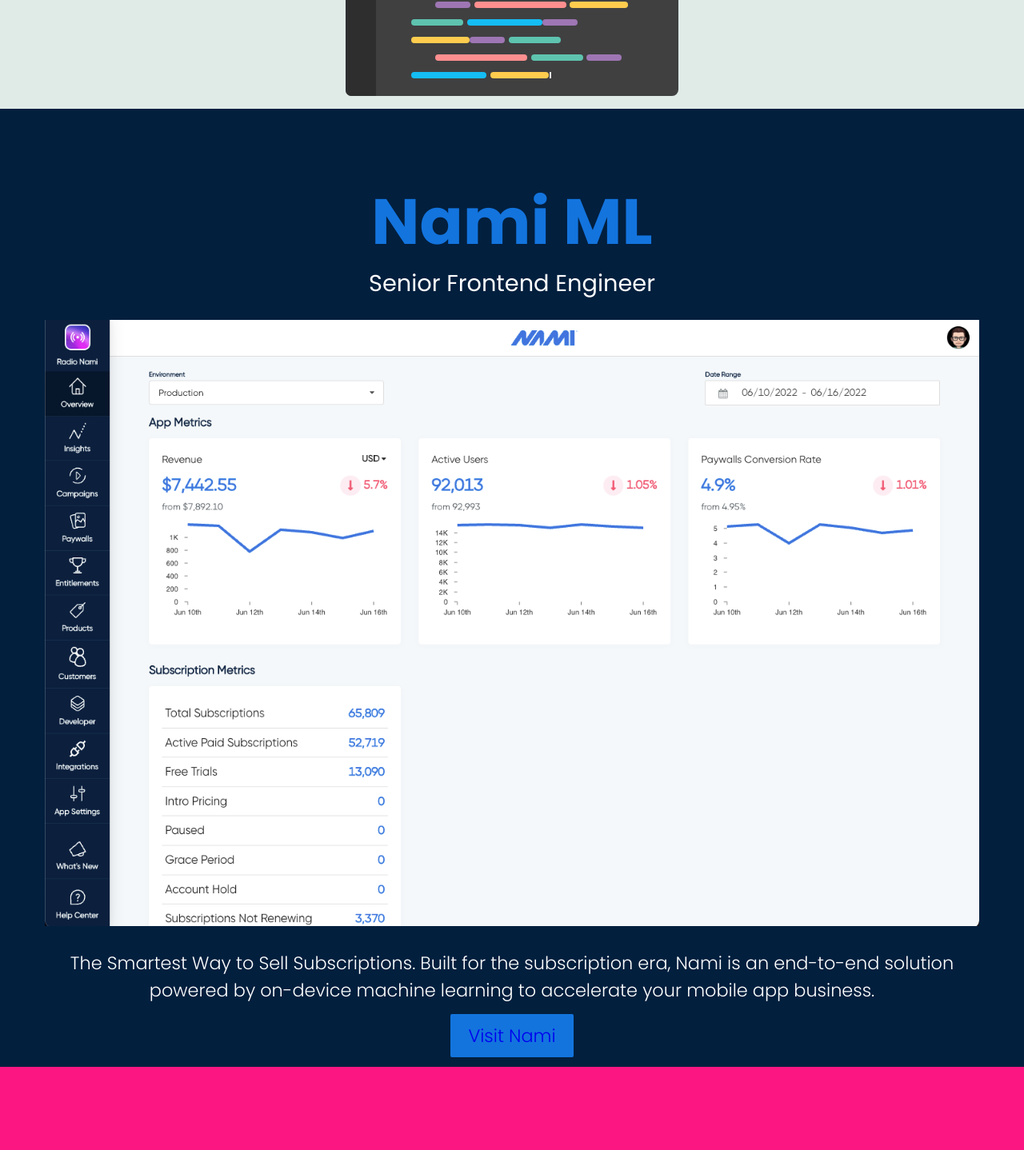
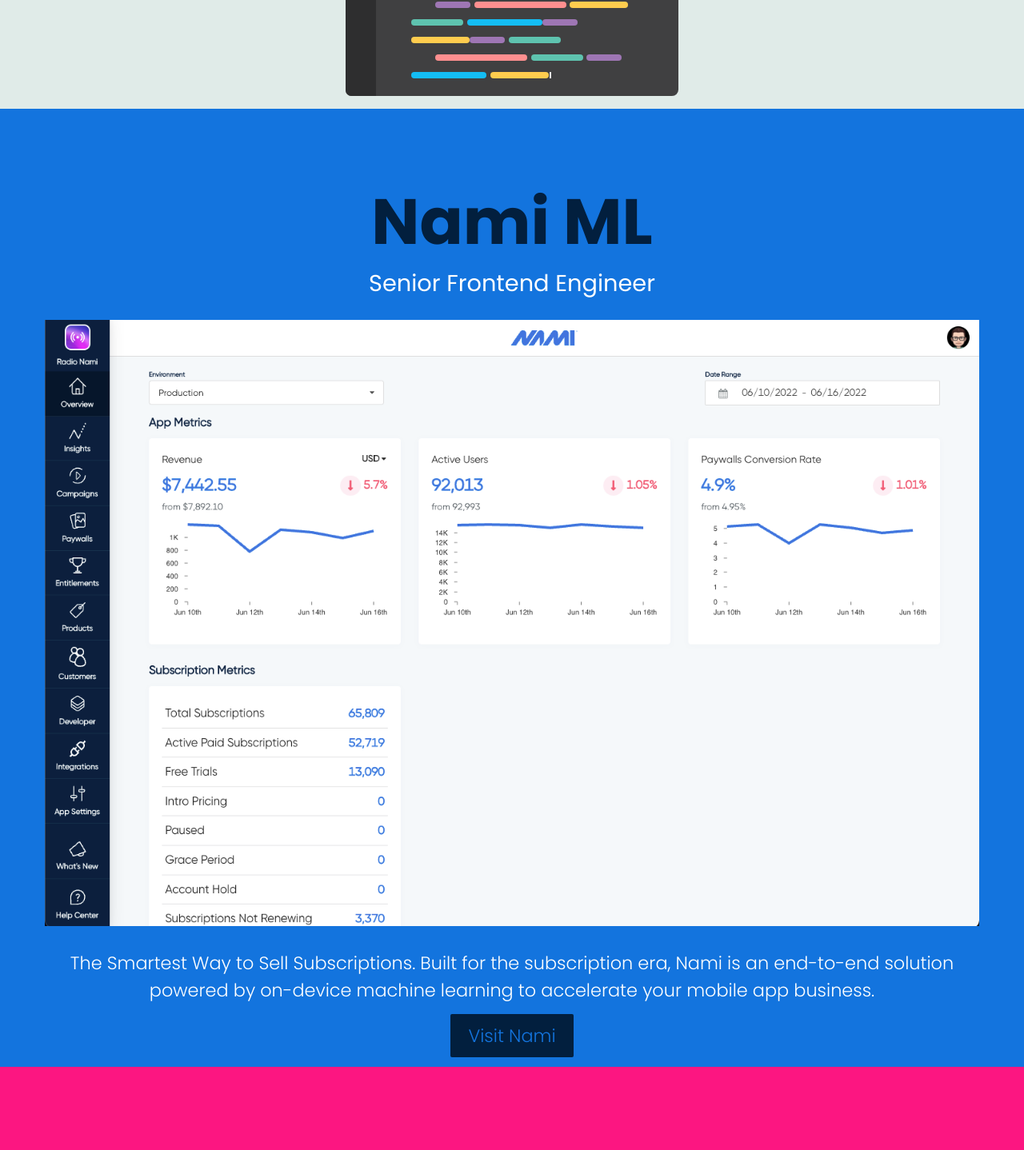
Before and after one commit to daiky00/portfolio-2.0, a React (Create React App) app: page /work in a window 1280 px wide. Shown: the part 576-2014 px from the top of the page at 80% size. Built offline with nearby package versions, Linux system fonts and the light colour scheme.

Commit message:
fix color issues

```diff
--- a/src/pages/Work.js
+++ b/src/pages/Work.js
@@ -33,11 +33,11 @@
 				</Row>
 			</Grid>
 		</Section>
-    <Section backgroundColor="#021f3e">
+    <Section backgroundColor="#1374de">
 				<Grid>
 					<Row center="xs">
 						<Col xs={12}>
-							<Title color="#1374de">Nami ML</Title>
+							<Title color="#021f3e">Nami ML</Title>
 							<SubTitle color="#ffffff">Senior Frontend Engineer</SubTitle>
 							<LazyLoad height={1300} offset={-50}>
 								<Img src={NamiML} sizeX="100%" />
@@ -47,7 +47,7 @@
                 Nami is an end-to-end solution powered by on-device machine learning to accelerate your mobile app business.
 							</Paragraph>
 							<Paragraph>
-								<Button color="#021f3" backgroundColor="#1374de" href="https://www.namiml.com">Visit Nami</Button>
+								<Button color="#1374de" backgroundColor="#021f3e" href="https://www.namiml.com">Visit Nami</Button>
 							</Paragraph>
 						</Col>
 					</Row>
```
